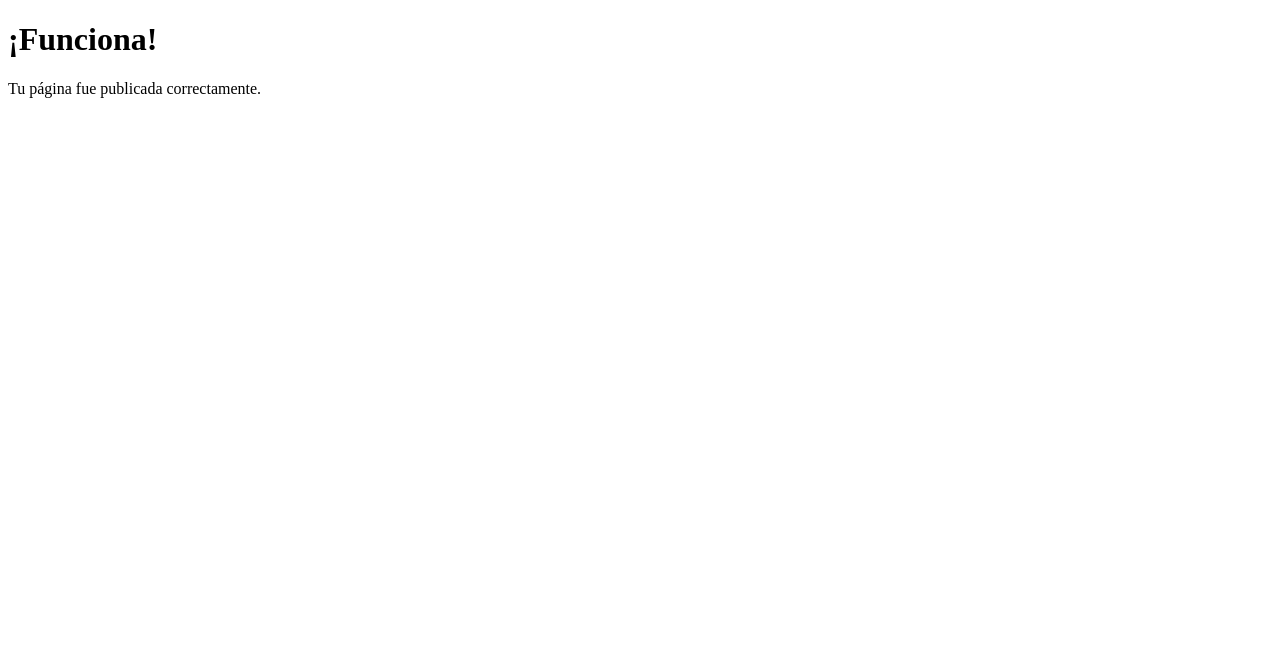
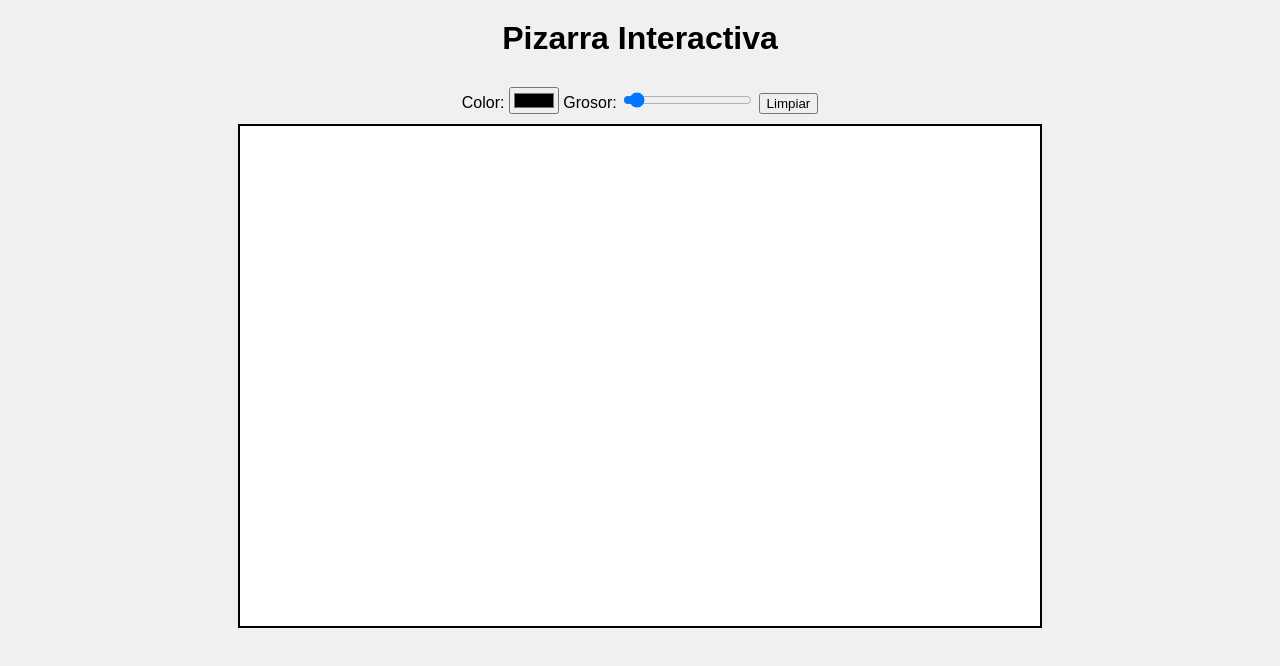
Before and after one commit to Nachoggdn/Blanca-, a plain HTML site: page index.html in a window 1280 px wide. Drawn offline with Linux system fonts and the light colour scheme.

Commit message:
blackboard

```diff
--- a/index.html
+++ b/index.html
@@ -1,12 +1,79 @@
-<!-- index.html -->
 <!DOCTYPE html>
 <html lang="es">
 <head>
   <meta charset="UTF-8">
-  <title>Hola desde GitHub Pages</title>
+  <title>Pizarra Interactiva</title>
+  <style>
+    body {
+      margin: 0;
+      display: flex;
+      flex-direction: column;
+      align-items: center;
+      background: #f0f0f0;
+      font-family: Arial, sans-serif;
+    }
+    h1 {
+      margin: 20px;
+    }
+    canvas {
+      border: 2px solid #000;
+      background: white;
+      cursor: crosshair;
+      touch-action: none;
+    }
+    .controls {
+      margin: 10px;
+    }
+  </style>
 </head>
 <body>
-  <h1>¡Funciona!</h1>
-  <p>Tu página fue publicada correctamente.</p>
+  <h1>Pizarra Interactiva</h1>
+  <div class="controls">
+    <label for="color">Color: </label>
+    <input type="color" id="color" value="#000000">
+    <label for="grosor">Grosor: </label>
+    <input type="range" id="grosor" min="1" max="20" value="2">
+    <button onclick="limpiarCanvas()">Limpiar</button>
+  </div>
+  <canvas id="pizarra" width="800" height="500"></canvas>
+
+  <script>
+    const canvas = document.getElementById('pizarra');
+    const ctx = canvas.getContext('2d');
+    let pintando = false;
+
+    function getMousePos(evt) {
+      const rect = canvas.getBoundingClientRect();
+      return {
+        x: evt.clientX - rect.left,
+        y: evt.clientY - rect.top
+      };
+    }
+
+    canvas.addEventListener('mousedown', e => {
+      pintando = true;
+      const pos = getMousePos(e);
+      ctx.beginPath();
+      ctx.moveTo(pos.x, pos.y);
+    });
+
+    canvas.addEventListener('mousemove', e => {
+      if (!pintando) return;
+      const pos = getMousePos(e);
+      ctx.lineTo(pos.x, pos.y);
+      ctx.strokeStyle = document.getElementById('color').value;
+      ctx.lineWidth = document.getElementById('grosor').value;
+      ctx.lineCap = 'round';
+      ctx.lineJoin = 'round';
+      ctx.stroke();
+    });
+
+    canvas.addEventListener('mouseup', () => pintando = false);
+    canvas.addEventListener('mouseleave', () => pintando = false);
+
+    function limpiarCanvas() {
+      ctx.clearRect(0, 0, canvas.width, canvas.height);
+    }
+  </script>
 </body>
 </html>
```
